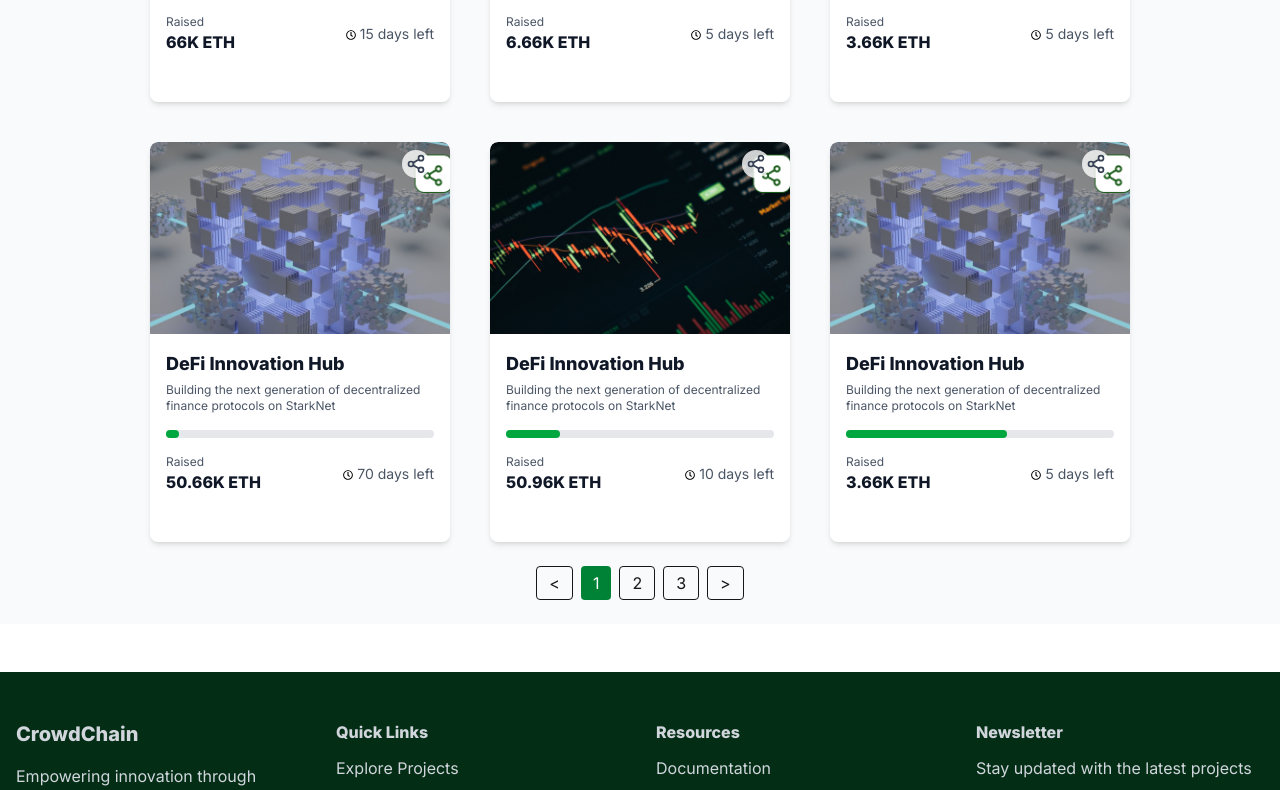
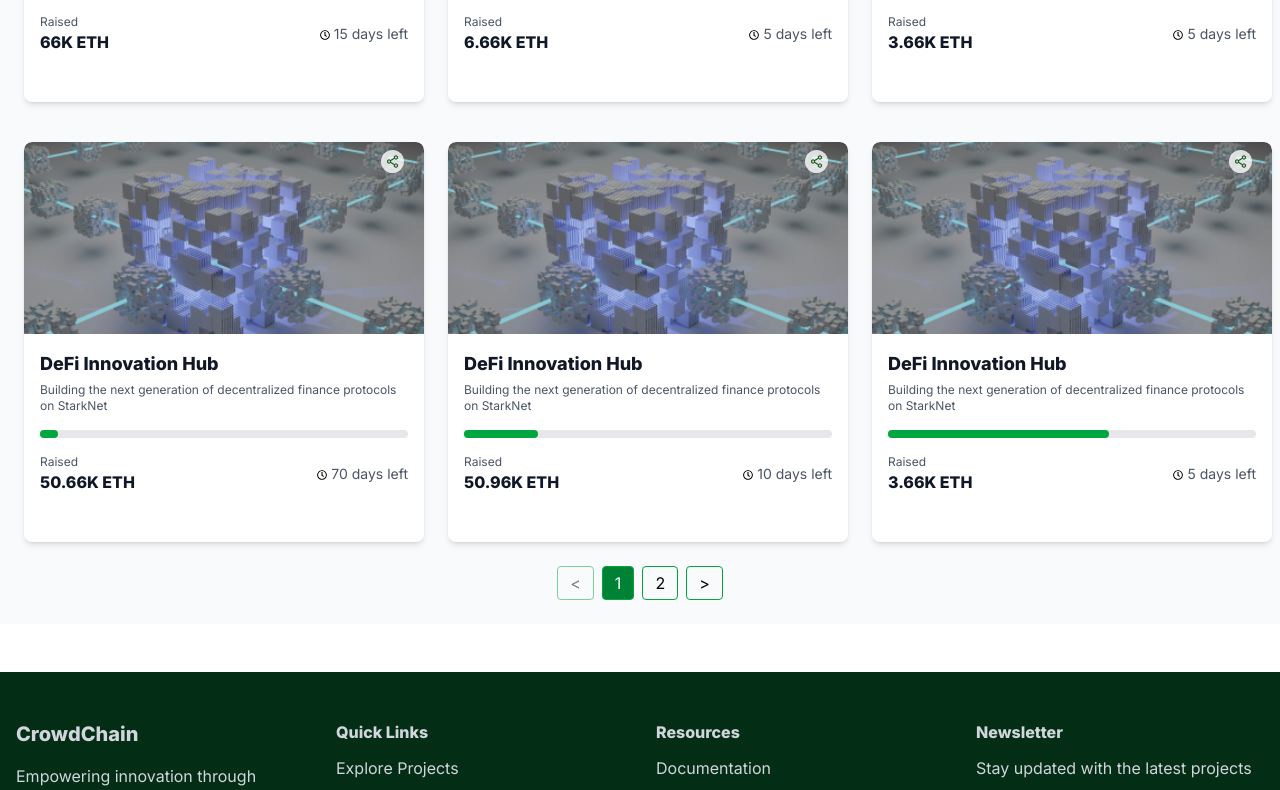
Before and after one commit to alexohre/crowdchain, a Next.js app: page /campaigns in a window 1280 px wide. Shown: the part 1298-2088 px from the top of the page. Built offline with nearby package versions, Linux system fonts and the light colour scheme.

Commit message:
fix pagination

```diff
--- a/app/campaigns/page.tsx
+++ b/app/campaigns/page.tsx
@@ -4,8 +4,11 @@ import CampaignCard from "../components/CampaignCard";
 import campaigns from "../data";
 import Link from "next/link";
 
+const itemsPerPage = 9;
+
 const Page = () => {
   const [activeTab, setActiveTab] = useState<"active" | "passed">("active");
+  const [currentPage, setCurrentPage] = useState(1);
 
 
   const filteredCampaigns = campaigns.filter((campaign) =>
@@ -13,6 +16,35 @@ const Page = () => {
       ? campaign.status === "active"
       : campaign.status === "passed"
   );
+
+  const totalPages = Math.ceil(filteredCampaigns.length / itemsPerPage);
+
+
+  if (currentPage > totalPages && totalPages > 0) {
+    setCurrentPage(1);
+  }
+
+
+  const indexOfLastItem = currentPage * itemsPerPage;
+  const indexOfFirstItem = indexOfLastItem - itemsPerPage;
+  const currentCampaigns = filteredCampaigns.slice(indexOfFirstItem, indexOfLastItem);
+
+
+  const goToNextPage = () => {
+    if (currentPage < totalPages) {
+      setCurrentPage(currentPage + 1);
+    }
+  };
+
+  const goToPreviousPage = () => {
+    if (currentPage > 1) {
+      setCurrentPage(currentPage - 1);
+    }
+  };
+
+  const goToPage = (pageNumber: number) => {
+    setCurrentPage(pageNumber);
+  };
 
   return (
     <section>
@@ -27,34 +59,37 @@ const Page = () => {
 
       <div className="min-h-screen bg-gray-50 p-6 mt-5">
         <div className="max-w-7xl flex flex-col justify-center items-center mx-auto">
-          {/* Tabs */}
-          <div className="flex items-center space-x-4 border-b pb-2">
+
+
+          <div className="flex items-center space-x-4 border-b pb-2 cursor-pointer">
             <button
               className={`px-4 py-2 text-black ${
-                activeTab === "active"
-                  ? "border-b-2 border-green-600 font-bold"
-                  : ""
+                activeTab === "active" ? "border-b-2 border-green-600 font-bold" : ""
               }`}
-              onClick={() => setActiveTab("active")}
+              onClick={() => {
+                setActiveTab("active");
+                setCurrentPage(1);
+              }}
             >
               Active Campaigns
             </button>
             <button
-              className={`px-4 py-2 text-black  ${
-                activeTab === "passed"
-                  ? "border-b-2 border-green-600 font-bold"
-                  : ""
+              className={`px-4 py-2 text-black ${
+                activeTab === "passed" ? "border-b-2 border-green-600 font-bold" : ""
               }`}
-              onClick={() => setActiveTab("passed")}
+              onClick={() => {
+                setActiveTab("passed");
+                setCurrentPage(1);
+              }}
             >
-              Passed Campaigns
+              Past Campaigns
             </button>
           </div>
 
 
           <div className="grid grid-cols-1 sm:grid-cols-2 md:grid-cols-3 gap-10 mt-6">
-            {filteredCampaigns.length > 0 ? (
-              filteredCampaigns.map((campaign, index) => (
+            {currentCampaigns.length > 0 ? (
+              currentCampaigns.map((campaign) => (
                 <Link key={campaign.id} href={`/campaigns/${campaign.id}`}>
                   <CampaignCard {...campaign} />
                 </Link>
@@ -65,15 +100,44 @@ const Page = () => {
           </div>
 
 
-          <div className="flex justify-center space-x-2 mt-6">
-            <button className="px-3 py-1 border rounded">{"<"}</button>
-            <button className="px-3 py-1 bg-green-700 text-white rounded">
-              1
-            </button>
-            <button className="px-3 py-1 border rounded">2</button>
-            <button className="px-3 py-1 border rounded">3</button>
-            <button className="px-3 py-1 border rounded">{">"}</button>
-          </div>
+          {totalPages > 1 && (
+            <div className="flex justify-center space-x-2 mt-6">
+
+              <button
+                onClick={goToPreviousPage}
+                disabled={currentPage === 1}
+                className={`px-3 py-1 border  border-green-600 rounded text-black ${
+                  currentPage === 1 ? "opacity-50 cursor-not-allowed" : ""
+                }`}
+              >
+                {"<"}
+              </button>
+
+
+              {Array.from({ length: totalPages }, (_, i) => (
+                <button
+                  key={i}
+                  onClick={() => goToPage(i + 1)}
+                  className={`px-3 py-1 border border-green-600 rounded text-black ${
+                    currentPage === i + 1 ? "bg-green-700 text-white" : ""
+                  }`}
+                >
+                  {i + 1}
+                </button>
+              ))}
+
+
+              <button
+                onClick={goToNextPage}
+                disabled={currentPage === totalPages}
+                className={`px-3 py-1 border  border-green-600  text-black rounded ${
+                  currentPage === totalPages ? "opacity-50 cursor-not-allowed" : ""
+                }`}
+              >
+                {">"}
+              </button>
+            </div>
+          )}
         </div>
       </div>
     </section>
--- a/app/components/CampaignCard.tsx
+++ b/app/components/CampaignCard.tsx
@@ -1,6 +1,5 @@
 import React from "react";
 import Image from "next/image";
-import { Share2 } from "lucide-react";
 import { FaRegClock } from "react-icons/fa";
 
 interface CardProps {
@@ -22,7 +21,7 @@ const Card: React.FC<CardProps> = ({
   progress,
 }) => {
   return (
-    <div className="w-[300px] h-[400px]  rounded-lg overflow-hidden shadow-md bg-white ">
+    <div className="w-[300px] sm:w-[400px] h-[400px]  rounded-lg overflow-hidden shadow-md bg-white ">
       <div className="relative h-48 ">
         <Image
           src={image}
@@ -32,7 +31,15 @@ const Card: React.FC<CardProps> = ({
           className="rounded-t-lg"
         />
         <div className="absolute top-2 right-5 bg-white/80 p-1 rounded-full">
-          <Share2 className="w-5 h-5 text-gray-700" />
+        <Image
+        src="/share.png"
+        height={5}
+        width={15}
+        alt="share"
+
+
+         />
+
         </div>
       </div>
 
--- a/app/data.tsx
+++ b/app/data.tsx
@@ -3,7 +3,7 @@ const campaigns = [
       id:1,
       title: "DeFi Innovation Hub",
       description: "Building the next generation of decentralized finance protocols on StarkNet",
-      image: "/img1.png",
+      image: "/mbimg.png",
       raisedAmount: "1.66K",
       daysLeft: 15,
       progress:60,
@@ -14,7 +14,7 @@ const campaigns = [
       id:2,
       title: "DeFi Innovation Hub",
       description: "Building the next generation of decentralized finance protocols on StarkNet",
-      image: "/img2.png",
+      image: "/mbimg.png",
       raisedAmount: "1.66K",
       daysLeft: 10,
       progress: 40,
@@ -25,7 +25,7 @@ const campaigns = [
       id:3,
       title: "DeFi Innovation Hub",
       description: "Building the next generation of decentralized finance protocols on StarkNet",
-      image: "/img1.png",
+      image: "/mbimg.png",
       raisedAmount: "3.66K",
       daysLeft: 5,
       progress: 90,
@@ -36,7 +36,7 @@ const campaigns = [
       id:4,
       title: "DeFi Innovation Hub",
       description: "Building the next generation of decentralized finance protocols on StarkNet",
-      image: "/img1.png",
+      image: "/mbimg.png",
       raisedAmount: "66K",
       daysLeft: 15,
       progress: 10,
@@ -47,7 +47,7 @@ const campaigns = [
       id:5,
       title: "DeFi Innovation Hub",
       description: "Building the next generation of decentralized finance protocols on StarkNet",
-      image: "/img2.png",
+      image: "/mbimg.png",
       raisedAmount: "6.66K",
       daysLeft: 5,
       progress: 20,
@@ -58,7 +58,7 @@ const campaigns = [
       id:6,
       title: "DeFi Innovation Hub",
       description: "Building the next generation of decentralized finance protocols on StarkNet",
-      image: "/img1.png",
+      image: "/mbimg.png",
       raisedAmount: "3.66K",
       daysLeft: 5,
       progress: 100,
@@ -69,7 +69,7 @@ const campaigns = [
       id:7,
       title: "DeFi Innovation Hub",
       description: "Building the next generation of decentralized finance protocols on StarkNet",
-      image: "/img1.png",
+      image: "/mbimg.png",
       raisedAmount: "50.66K",
       daysLeft: 70,
       progress: 5,
@@ -80,7 +80,7 @@ const campaigns = [
       id:8,
       title: "DeFi Innovation Hub",
       description: "Building the next generation of decentralized finance protocols on StarkNet",
-      image: "/img2.png",
+      image: "/mbimg.png",
       raisedAmount: "50.96K",
       daysLeft: 10,
       progress: 20,
@@ -91,7 +91,7 @@ const campaigns = [
       id:9,
       title: "DeFi Innovation Hub",
       description: "Building the next generation of decentralized finance protocols on StarkNet",
-      image: "/img1.png",
+      image: "/mbimg.png",
       raisedAmount: "3.66K",
       daysLeft: 5,
       progress: 60,
@@ -102,7 +102,7 @@ const campaigns = [
       id:10,
       title: "DeFi Innovation Hub",
       description: "Building the next generation of decentralized finance protocols on StarkNet",
-      image: "/img1.png",
+      image: "/mbimg.png",
       raisedAmount: "50.66K",
       daysLeft: 70,
       progress: 5,
@@ -113,7 +113,7 @@ const campaigns = [
       id:11,
       title: "DeFi Innovation Hub",
       description: "Building the next generation of decentralized finance protocols on StarkNet",
-      image: "/img2.png",
+      image: "/mbimg.png",
       raisedAmount: "50.96K",
       daysLeft: 10,
       progress: 20,
@@ -124,13 +124,46 @@ const campaigns = [
       id:12,
       title: "DeFi Innovation Hub",
       description: "Building the next generation of decentralized finance protocols on StarkNet",
-      image: "/img1.png",
+      image: "/mbimg.png",
       raisedAmount: "3.66K",
       daysLeft: 5,
       progress: 60,
        status: "passed"
 
     },
+    {
+      id:13,
+      title: "DeFi Innovation Hub",
+      description: "Building the next generation of decentralized finance protocols on StarkNet",
+      image: "/mbimg.png",
+      raisedAmount: "66K",
+      daysLeft: 15,
+      progress: 10,
+       status: "active"
+
+    },
+    {
+      id:14,
+      title: "DeFi Innovation Hub",
+      description: "Building the next generation of decentralized finance protocols on StarkNet",
+      image: "/mbimg.png",
+      raisedAmount: "6.66K",
+      daysLeft: 5,
+      progress: 20,
+       status: "active"
+
+    },
+    {
+      id:15,
+      title: "DeFi Innovation Hub",
+      description: "Building the next generation of decentralized finance protocols on StarkNet",
+      image: "/mbimg.png",
+      raisedAmount: "3.66K",
+      daysLeft: 5,
+      progress: 100,
+       status: "active"
+
+    },
   ];
 
   export default campaigns;
```
Also changed, not shown: public/share.png (added).
